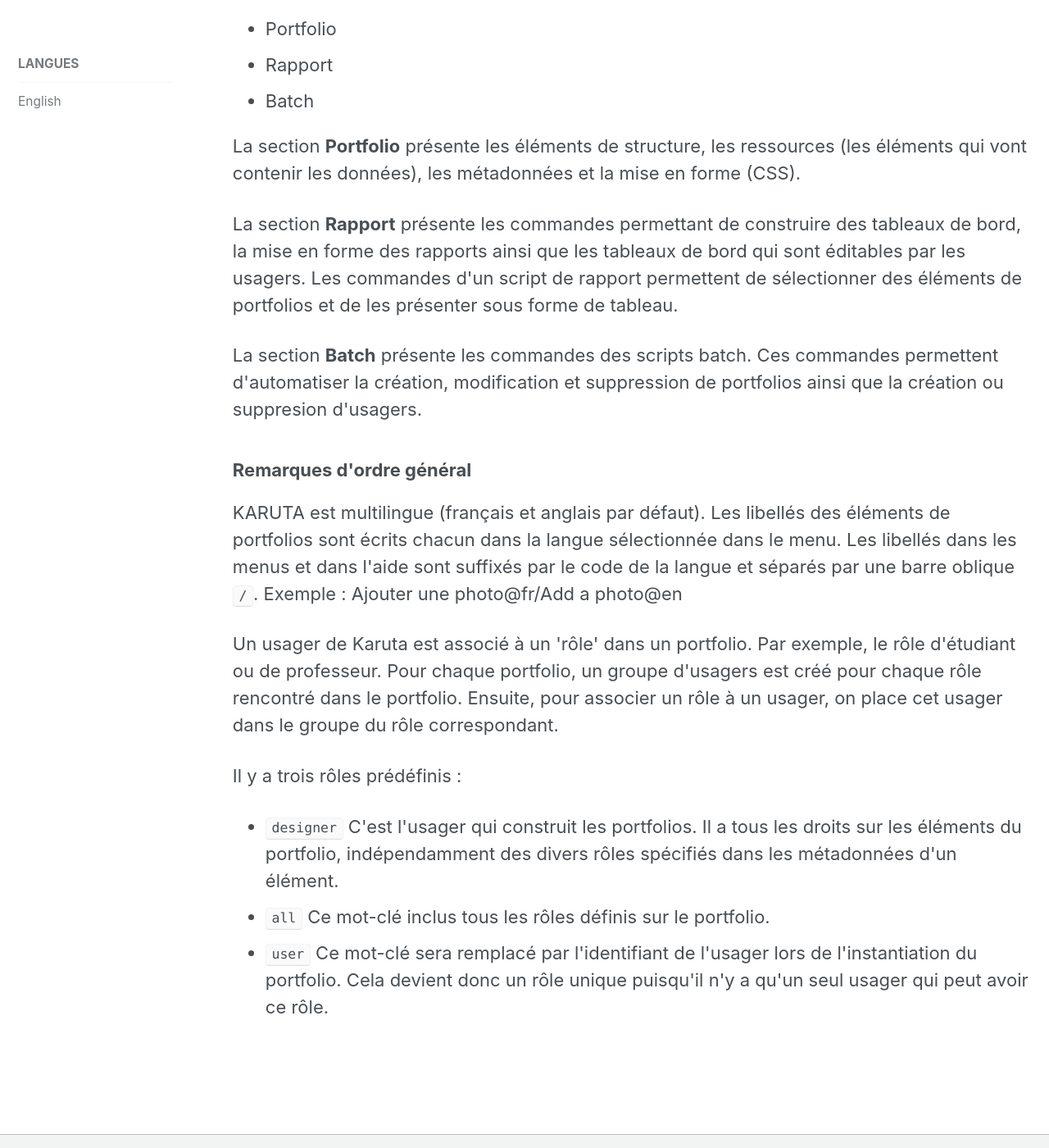
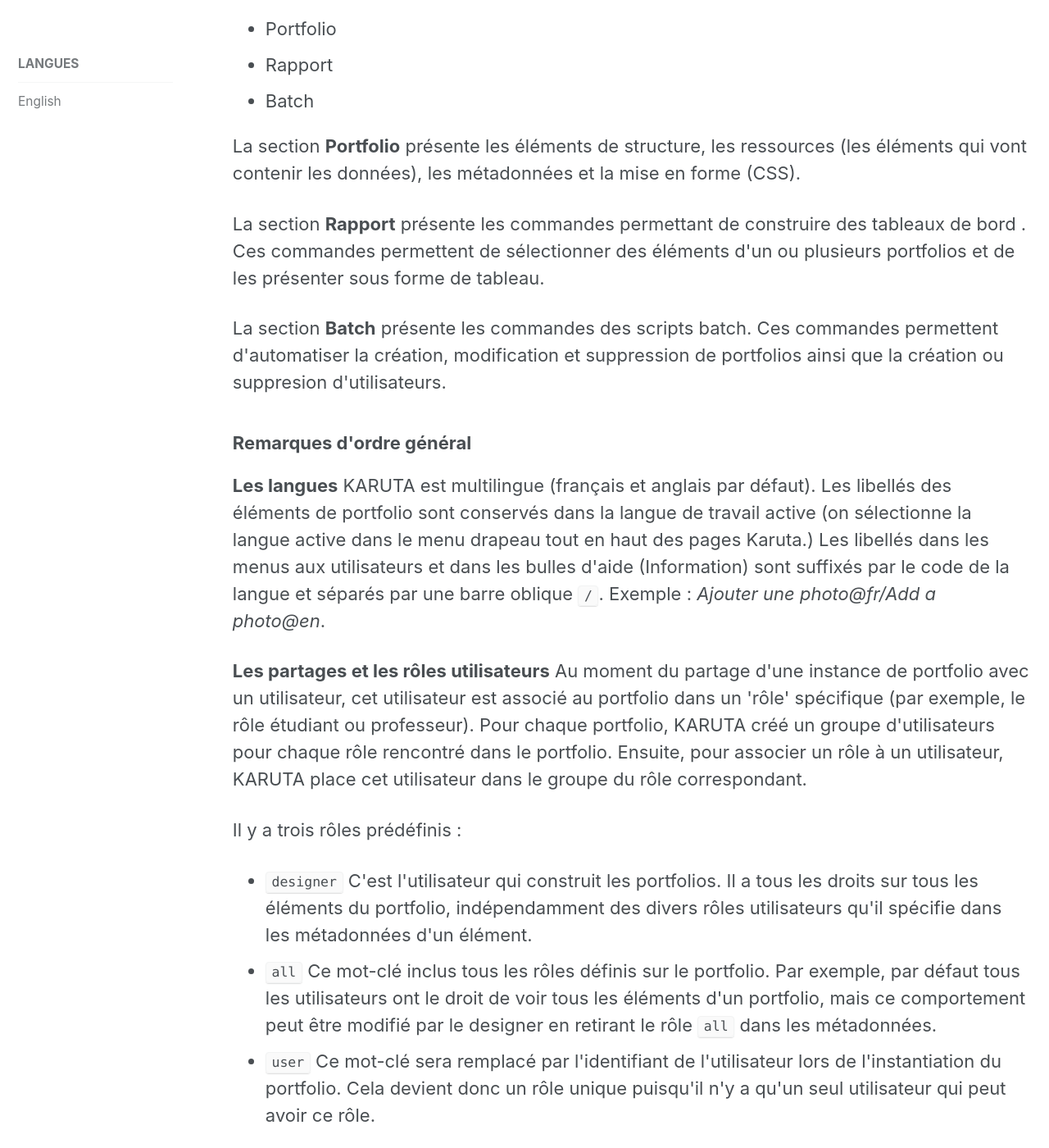
Before and after one commit to karutaproject/karuta-frontend-documentation, a Jekyll site: the page built from _pages/documentation_fr.html, in a window 1280 px wide and 1400 px high, scrolled down 498 px. Shown: the whole window at 82% size. Built offline with Jekyll 4.4.1, drawn with Linux system fonts in a browser that asks for light colours; some of the changed text lies outside the part shown.

Commit message:
documentation

```diff
--- a/_pages/documentation_fr.html
+++ b/_pages/documentation_fr.html
@@ -11,12 +11,12 @@
 	 des portfolios d'apprentissage ou encore des portfolios d'évaluation.
 </p>
 <p>
-	Le développement de portfolios peut se faire à partir de templates fournis par la communauté
-	et qui seront ensuite adaptés aux besoins spécifiques, ou encore à partir des éléments de base
-	fournis par Karuta.
+	Le développement de portfolios peut se faire à partir d'un modèle de portfolio vierge auquel
+	on ajoute des éléments de base fournis par Karuta, ou encore à partir de templates fournis par
+	la communauté puis modifiés pour répondre à des besoins spécifiques.
 </p>
 
-<p>La documentation de Karuta est organisée en trois sections :</p>
+<p>La présente documentation est organisée en trois sections&nbsp:</p>
 <ul>
 	<li><a href='../portfolio_fr/'>Portfolio</a></li>
 	<li><a href='../report_fr/'>Rapport</a></li>
@@ -29,45 +29,49 @@
 </p>
 <p>
 	La section <b><a href='../report_fr/'>Rapport</a></b> présente les commandes permettant
-	de construire des tableaux de bord, la mise en forme des rapports ainsi que les tableaux de
-	bord qui sont éditables par les usagers. Les commandes d'un script de rapport permettent de
-	sélectionner des éléments de portfolios et de les présenter sous forme de tableau.
+	de construire des tableaux de bord
+	<!- , la mise en forme des rapports ainsi que les tableaux de bord qui sont éditables par les utilisateurs ->
+	. Ces commandes permettent de sélectionner des éléments d'un ou plusieurs portfolios et
+	de les présenter sous forme de tableau.
 </p>
 <p>
 	La section <b><a href='../batch_fr/'>Batch</a></b> présente les commandes des scripts batch.
 	Ces commandes permettent d'automatiser la création, modification et suppression de portfolios
-	ainsi que la création ou suppresion d'usagers.
+	ainsi que la création ou suppresion d'utilisateurs.
 </p>
 
 <h3>Remarques d'ordre général</h3>
 <p>
-	KARUTA est multilingue (français et anglais par défaut). Les libellés des éléments de portfolios
-	sont écrits chacun dans la langue sélectionnée dans le menu. Les libellés dans les menus et dans
-	l'aide sont suffixés par le code de la langue et séparés par une barre oblique <code>/</code>.
-	Exemple : Ajouter une photo@fr/Add a photo@en
+	<b>Les langues</b>
+	KARUTA est multilingue (français et anglais par défaut). Les libellés des éléments de portfolio
+	sont conservés dans la langue de travail active (on sélectionne la langue active dans le menu
+	drapeau tout en haut des pages Karuta.)
+	Les libellés dans les menus aux utilisateurs et dans les bulles d'aide (Information) sont suffixés
+	par le code de la langue et séparés par une barre oblique <code>/</code>.
+	Exemple&nbsp;: <i>Ajouter une photo@fr/Add a photo@en</i>.
 </p>
 <p>
-	Un usager de Karuta est associé à un 'rôle' dans un portfolio. Par exemple, le rôle d'étudiant
-	ou de professeur. Pour chaque portfolio, un groupe d'usagers est créé pour chaque rôle rencontré
-	dans le portfolio. Ensuite, pour associer un rôle à un usager, on place cet usager dans le groupe
-	du rôle correspondant.
+	<b>Les partages et les rôles utilisateurs</b>
+	Au moment du partage d'une instance de portfolio avec un utilisateur, cet utilisateur est associé au
+	portfolio dans un 'rôle' spécifique (par exemple, le rôle étudiant ou professeur). Pour chaque portfolio,
+	KARUTA créé un groupe d'utilisateurs pour chaque rôle rencontré dans le portfolio. Ensuite, pour associer un
+	rôle à un utilisateur, KARUTA place cet utilisateur dans le groupe du rôle correspondant.
 </p>
-<p> Il y a trois rôles prédéfinis :
-</p>
+<p> Il y a trois rôles prédéfinis&nbsp;:</p>
 <ul>
 	<li>
-		<code>designer</code> C'est l'usager qui construit les portfolios. Il a tous les droits sur
-		les éléments du portfolio, indépendamment des divers rôles spécifiés dans les métadonnées
-		d'un élément.
+		<code>designer</code> C'est l'utilisateur qui construit les portfolios. Il a tous les droits sur
+		tous les éléments du portfolio, indépendamment des divers rôles utilisateurs qu'il spécifie dans les
+		métadonnées d'un élément.
 	</li>
 	<li>
-		<code>all</code> Ce mot-clé inclus tous les rôles définis sur le portfolio.
+		<code>all</code> Ce mot-clé inclus tous les rôles définis sur le portfolio. Par exemple, par défaut tous
+		les utilisateurs ont le droit de voir tous les éléments d'un portfolio, mais ce comportement peut être
+		modifié par le designer en retirant le rôle <code>all</code> dans les métadonnées.
 	</li>
 	<li>
-		<code>user</code> Ce mot-clé sera remplacé par l'identifiant de l'usager lors de
+		<code>user</code> Ce mot-clé sera remplacé par l'identifiant de l'utilisateur lors de
 		l'instantiation du portfolio. Cela devient donc un rôle unique puisqu'il n'y a qu'un seul
-		usager qui peut avoir ce rôle.
+		utilisateur qui peut avoir ce rôle.
 	</li>
 </ul>
-<p>
-</p>
```
Also changed, not shown: _pages/batch_fr.html (+17 -17 lines), _pages/report_fr.html (+5 -5 lines).
